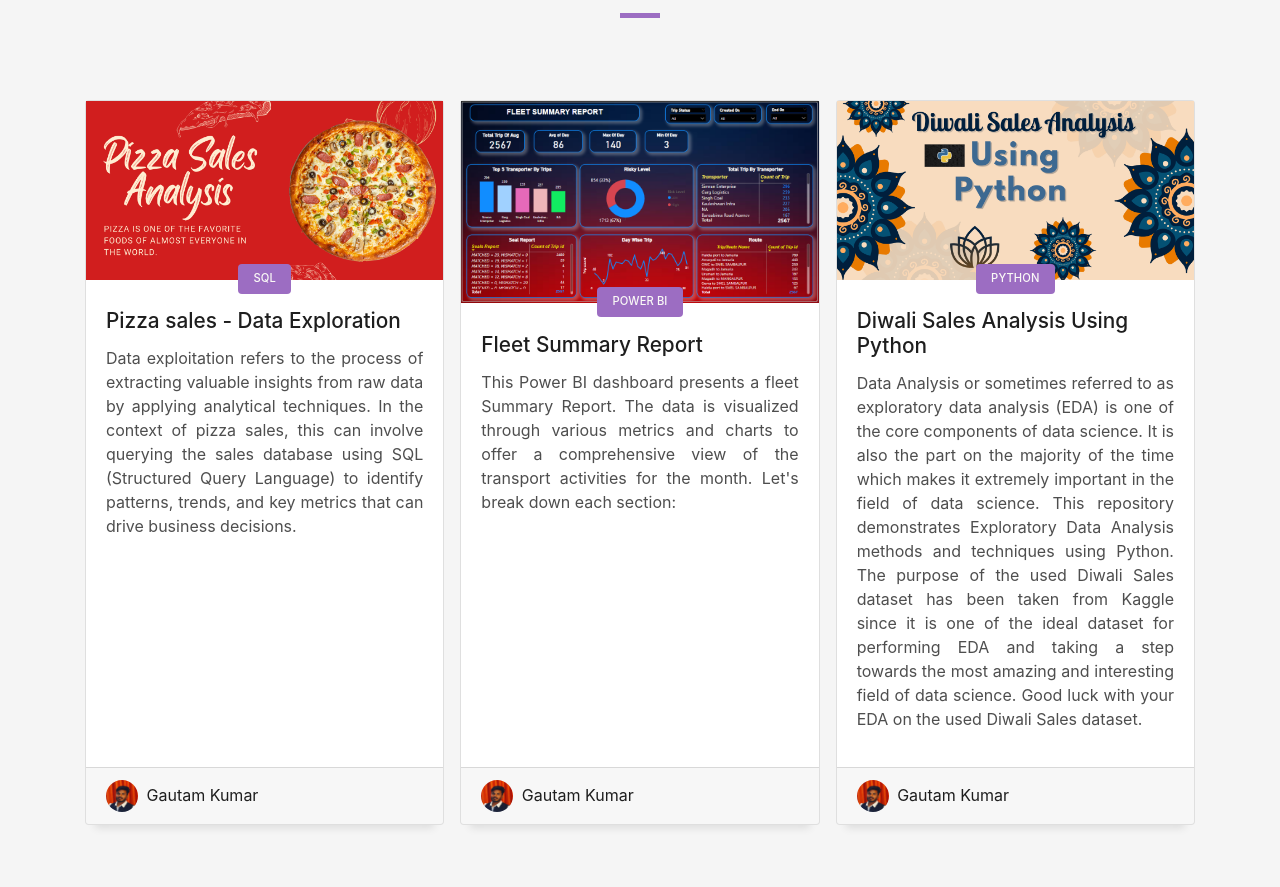
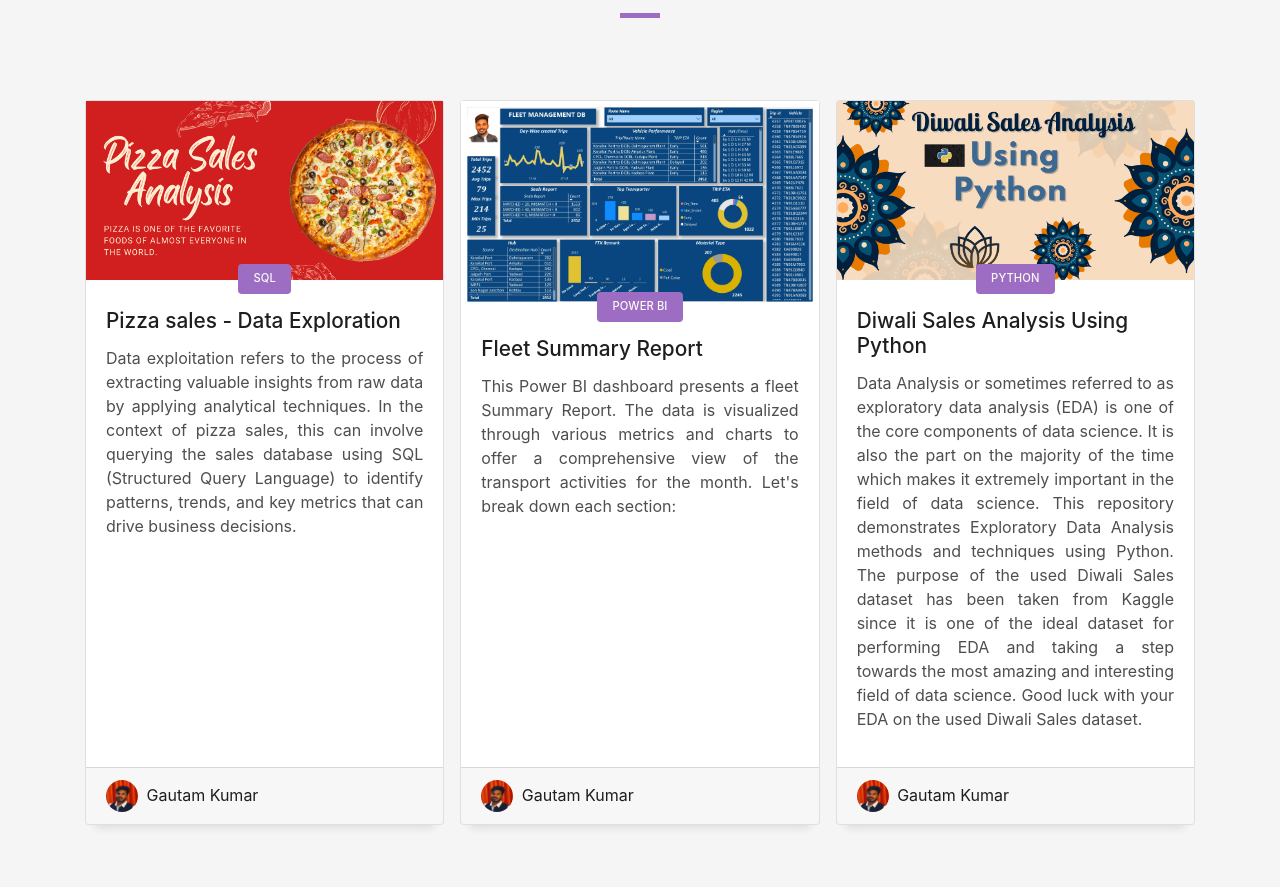
Before and after one commit to gautamkumar05/Portfolio, a plain HTML site: page index.html in a window 1280 px wide. Shown: the part 2312-3199 px from the top of the page. Drawn offline with nearby package versions, Linux system fonts and the light colour scheme.

Commit message:
Update index.html

```diff
--- a/index.html
+++ b/index.html
@@ -276,7 +276,7 @@
       <div class="col-md-4 project-item powerbi">
         <div class="card card-blog column powerbi">
           <div class="card-img">
-            <a href="PBI-SMEL.html"><img src="portfolio_media/PBI SMEL AUG.png" alt="" class="img-fluid"></a>
+            <a href="PBI-SMEL.html"><img src="portfolio_media/Fleet.jpg" alt="" class="img-fluid"></a>
           </div>
           <div class="card-body">
             <div class="card-category-box">
```
